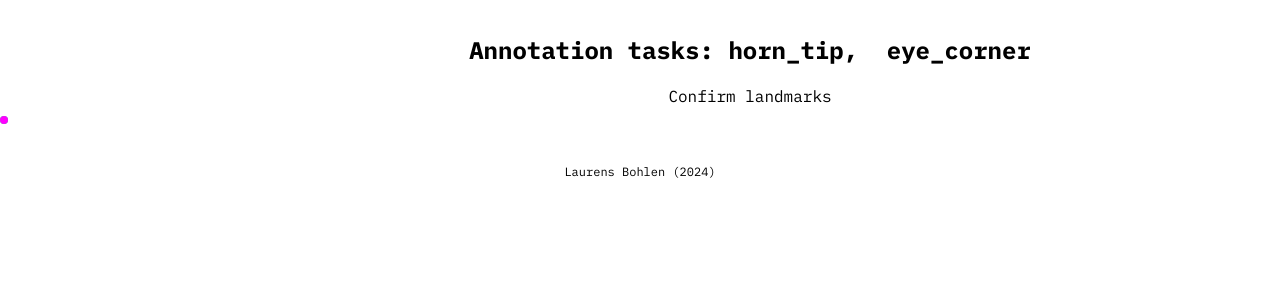
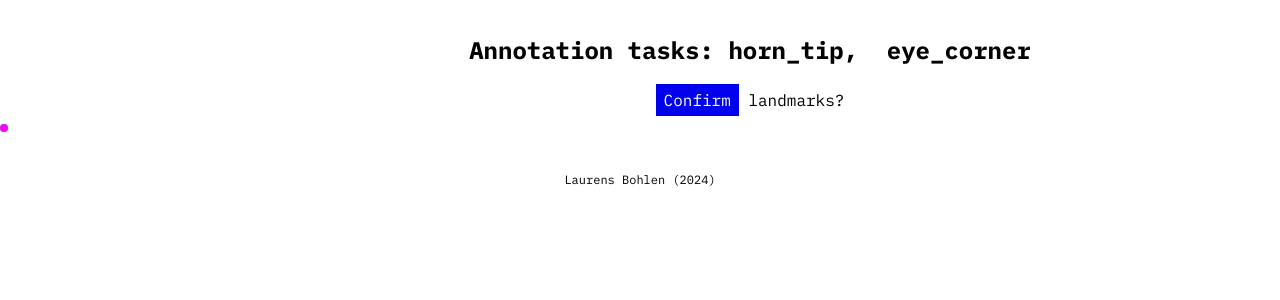
Before and after one commit to laubohlen/webibex, a Django app: template templates/simple_landmarks/finished_landmarks.html in a window 1280 px wide; the page is wider, and only the part inside the window is pictured. Shown: the part 56-356 px from the top of that part. Run offline with Django 5.2, Linux system fonts and the light colour scheme; the template is opened without the code that fills it, so the values that code supplies are empty; some libraries are stand-ins or nearby versions.

Commit message:
confirm landmarks with button

```diff
--- a/templates/simple_landmarks/finished_landmarks.html
+++ b/templates/simple_landmarks/finished_landmarks.html
@@ -10,8 +10,11 @@
             >horn_tip</a
         >,&nbsp; eye_corner
     </h1>
-    <p class="flex items-center justify-center">Confirm landmarks</p>
+    <p class="flex items-center justify-center">
+        <a href="{% url 'chip' oid=image.id %}"><button>Confirm</button></a>&nbsp;landmarks?
+    </p>
     <div class="drawOnImage">
+        <!-- 4 px offset to center the displayed point (point width = 8px) -->
         <div
             class="greenDot"
             style="top: calc({{y_horn_scaled}}px - 4px); left: calc({{x_horn_scaled}}px - 4px)"
```
